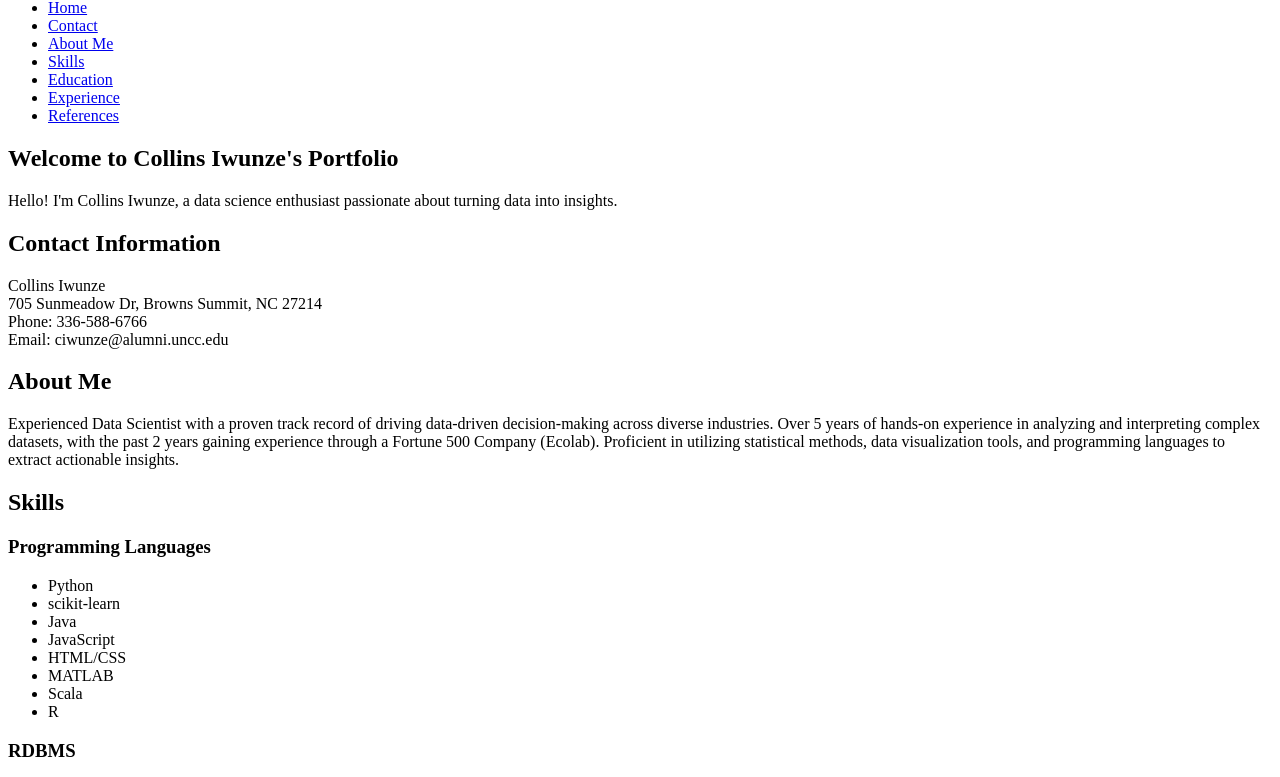
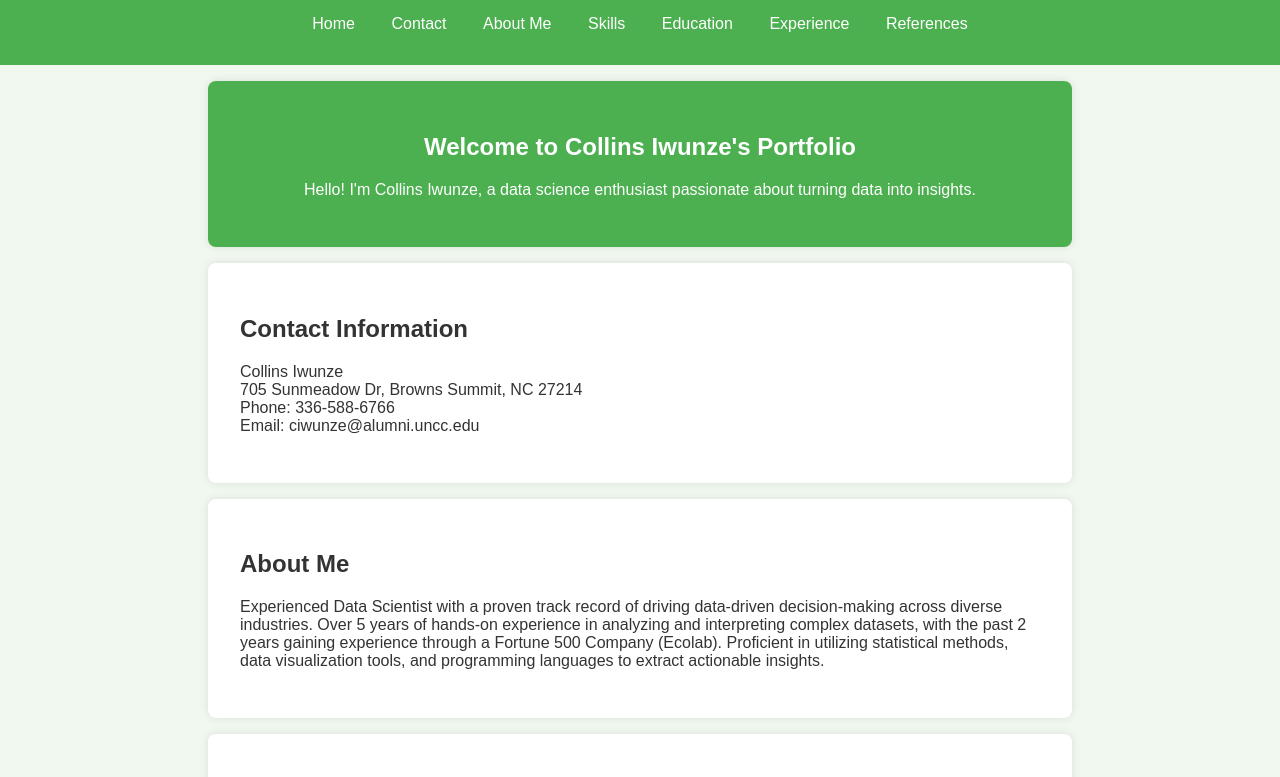
Before and after one commit to ciwunze/my-portfolio, a plain HTML site: page index.html in a window 1280 px wide. Shown: the part 81-858 px from the top of the page. Drawn offline with Linux system fonts and the light colour scheme.

Commit message:
Added some style and design to make the page more dynamic

```diff
--- a/index.html
+++ b/index.html
@@ -4,6 +4,7 @@
     <meta charset="UTF-8">
     <meta name="viewport" content="width=device-width, initial-scale=1.0">
     <title>Collins Iwunze - Portfolio</title>
+    <link rel="stylesheet" href="styles.css">
 </head>
 <body>
     <header>
--- /dev/null
+++ b/styles.css
@@ -0,0 +1,53 @@
+body {
+    font-family: Arial, sans-serif;
+    margin: 0;
+    padding: 0;
+    background-color: #f0f8f0; /* Light green background */
+    color: #333;
+}
+
+header {
+    background-color: #4CAF50; /* Green header */
+    color: white;
+    padding: 1rem;
+    text-align: center;
+}
+
+nav ul {
+    list-style: none;
+    padding: 0;
+}
+
+nav ul li {
+    display: inline;
+    margin: 0 1rem;
+}
+
+nav a {
+    color: white;
+    text-decoration: none;
+}
+
+section {
+    padding: 2rem;
+    margin: 1rem auto;
+    max-width: 800px;
+    background-color: white;
+    border-radius: 8px;
+    box-shadow: 0 0 10px rgba(0,0,0,0.1);
+}
+
+#hero {
+    background-color: #4CAF50; /* Green hero */
+    color: white;
+    text-align: center;
+}
+
+#about, #skills {
+    background-color: white;
+}
+
+ul {
+    list-style-type: disc;
+    padding-left: 2rem;
+}
```
